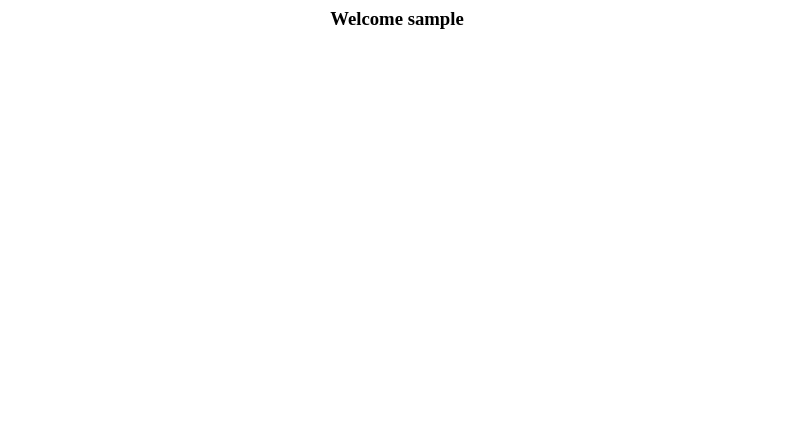
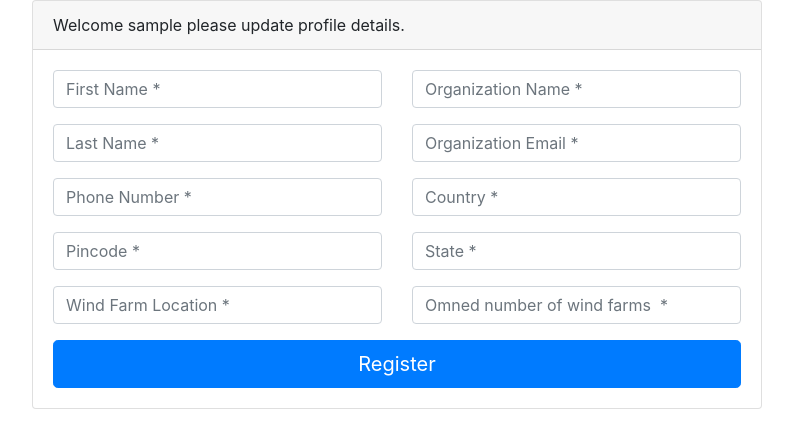
Before and after one commit to Vignesh-U-M/SBSPS-Challenge-2640-Predicting-the-energy-output-of-the-wind-turbine-based-on-weather-condition, a Django app: page /accounts/production/main in a window 1280 px wide. Before the commit the part shown is almost empty. Shown: the top 448 px of the page, without its empty margins (243-1036 px from the left). Run offline with Django 3.2, Linux system fonts and the light colour scheme; the visitor is signed in with stand-in values (Sample User, id 1); data comes from the database, SQL or seed files in the repository; some libraries are stand-ins or nearby versions.

Commit message:
Add files via upload

```diff
--- a/Windenergy_prediction/Templates/user_home.html
+++ b/Windenergy_prediction/Templates/user_home.html
@@ -1,8 +1,73 @@
-<html>
+{% load static %}
+<!doctype html>
+<html lang="en">
+
 <head>
-    <title>Welcome</title>
+    <title>Update Profile</title>
+    <link href="https://stackpath.bootstrapcdn.com/bootstrap/4.5.0/css/bootstrap.min.css" rel="stylesheet"
+        id="bootstrap-css">
+    <script src="https://stackpath.bootstrapcdn.com/bootstrap/4.5.0/js/bootstrap.bundle.min.js"></script>
+    <script src="https://stackpath.bootstrapcdn.com/bootstrap/4.5.0/js/bootstrap.bundle.min.js"></script>
 </head>
+
 <body>
-<h3><center>Welcome {{username}}</center></h3>
+
+    <div class="container">
+        <div class="row justify-content-center">
+            <div class="col-md-8">
+                <div class="card">
+                    <div class="card-header">Welcome {{username}} please update profile details.</div>
+                    <div class="card-body">
+
+                        <div class="form-content">
+                            <div class="row">
+                                <div class="col-md-6">
+                                    <div class="form-group">
+                                        <input type="text" class="form-control" placeholder="First Name *" value="" />
+                                    </div>
+                                    <div class="form-group">
+                                        <input type="text" class="form-control" placeholder="Last Name *" value="" />
+                                    </div>
+                                    <div class="form-group">
+                                        <input type="text" class="form-control" placeholder="Phone Number *" value="" />
+                                    </div>
+                                    <div class="form-group">
+                                        <input type="text" class="form-control" placeholder="Pincode *" value="" />
+                                    </div>
+                                    <div class="form-group">
+                                        <input type="text" class="form-control" placeholder="Wind Farm Location *" value="" />
+                                    </div>
+
+                                </div>
+                                <div class="col-md-6">
+                                    <div class="form-group">
+                                        <input type="text" class="form-control" placeholder="Organization Name *"
+                                            value="" />
+                                    </div>
+                                    <div class="form-group">
+                                        <input type="text" class="form-control" placeholder="Organization Email *"
+                                            value="" />
+                                    </div>
+                                    <div class="form-group">
+                                        <input type="text" class="form-control" placeholder="Country *" value="" />
+                                    </div>
+                                    <div class="form-group">
+                                        <input type="text" class="form-control" placeholder="State *" value="" />
+                                    </div>
+                                    <div class="form-group">
+                                        <input type="text" class="form-control" placeholder="Omned number of wind farms  *" value="" />
+                                    </div>
+                                </div>
+                            </div>
+                            <button type="submit"
+                                class="btn btn-primary btn-lg btn-block login-button">Register</button>
+                        </div>
+
+                    </div>
+                </div>
+            </div>
+        </div>
+
 </body>
+
 </html>
```
